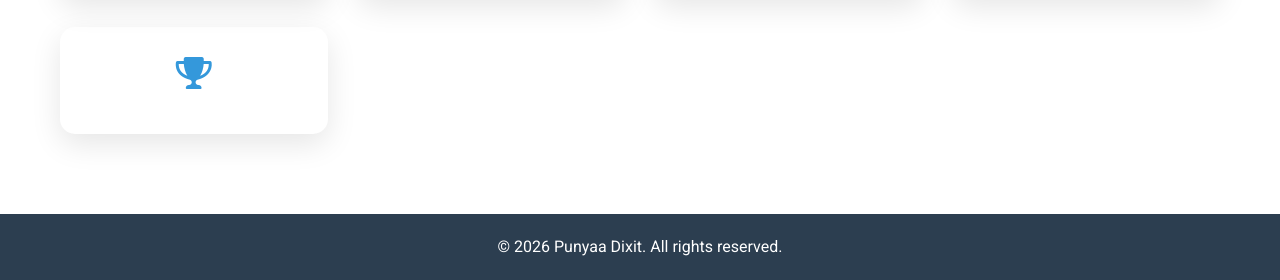
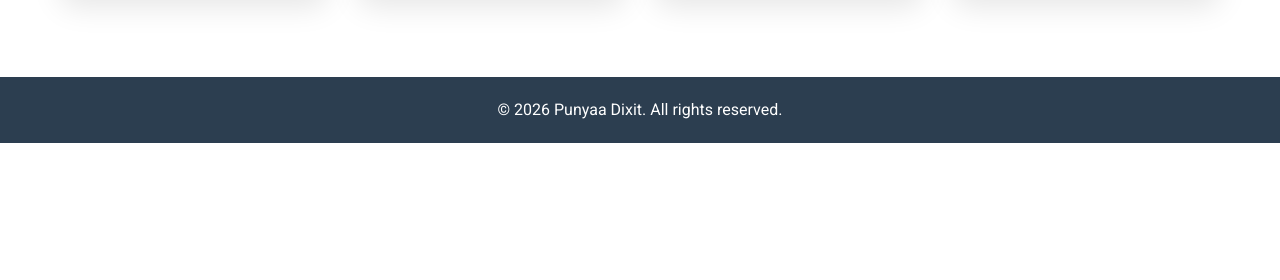
Before and after one commit to punyaa18/Portfolio, a plain HTML site: page index.html in a window 1280 px wide. Shown: the part 6944-7224 px from the top of the page. After the commit the page ends 7087 px from the top, so only its background shows below. Drawn offline with Linux system fonts and the light colour scheme.

Commit message:
fixed link

```diff
--- a/index.html
+++ b/index.html
@@ -441,9 +441,6 @@
                     <i class="fab fa-github"></i>
                     <p><a href="https://github.com/punyaa18" target="_blank">GitHub Portfolio</a></p>
                 </div>
-                <div class="contact-item">
-                    <i class="fas fa-trophy"></i>
-                </div>
             </div>
         </div>
     </section>
```
